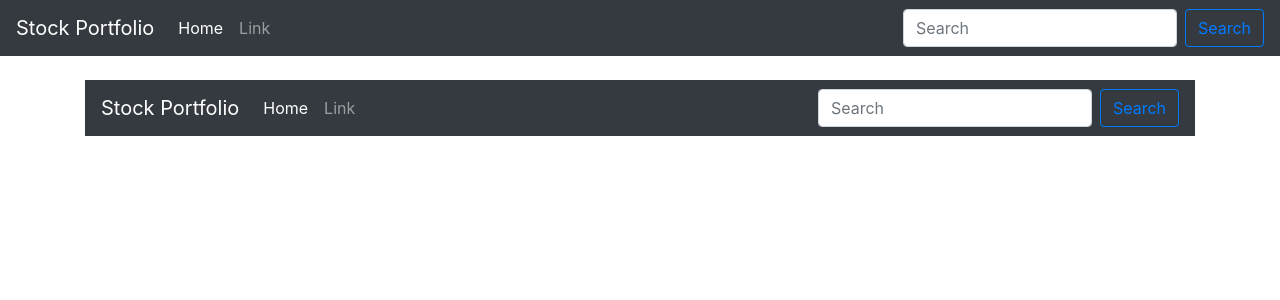
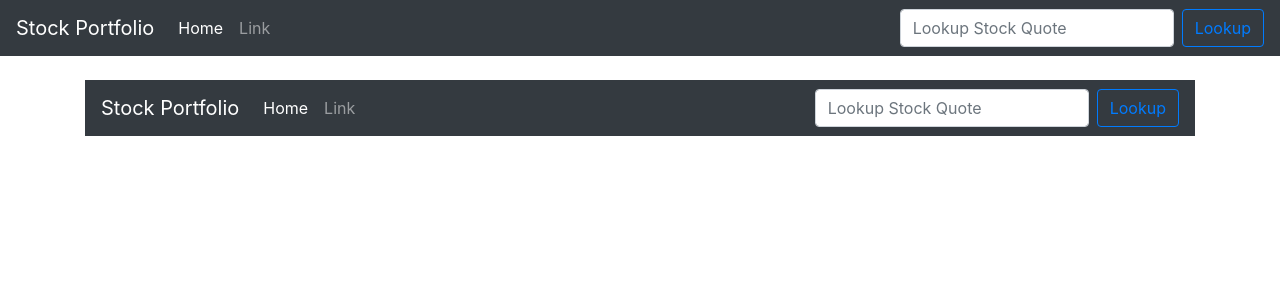
Before and after one commit to OssCrv/nodestock, a Node server app: template views/layouts/main.handlebars in a window 1280 px wide. Shown: the top 300 px of the page. Run offline with Node 20, Linux system fonts and the light colour scheme; the template is opened without the code that fills it, so the values that code supplies are empty; some libraries are stand-ins or nearby versions.

Commit message:
Starting with the Ticker request

```diff
--- a/index.js
+++ b/index.js
@@ -4,14 +4,19 @@ const app = express();
 const exphbs  = require('express-handlebars');
 const path = require('path');
 const request = require('request');
+const bodyParser = require('body-parser');
 
 const PORT = process.env.port || 5000;
 
 
+// Use body parser middleware
+app.use(bodyParser.urlencoded({extended: false}));
+
+
 //Create call_API function
-function call_api(finishedAPI){
+function call_api(finishedAPI, ticker){
 // API KEY pk_25028e0043ef489ba145026dd2a4e0bf
-request('https://cloud.iexapis.com/stable/stock/fb/quote?token=pk_25028e0043ef489ba145026dd2a4e0bf', {json: true}, (err, res, body) =>{
+request('https://cloud.iexapis.com/stable/stock/'+ ticker +'/quote?token=pk_25028e0043ef489ba145026dd2a4e0bf', {json: true}, (err, res, body) =>{
 	if (err){return console.log(err);}
 	if(res.statusCode === 200){
 		//console.log(body);
@@ -29,12 +34,22 @@ app.set('view engine', 'handlebars');
 
 const otherstuff = "hello there, this is other stuff!";
 
-//Set handlebars routes
+//Set handlebars GET index route
 app.get('/', function (req, res) {
 	call_api(function(doneAPI){
 		res.render('home',{
     	stock: doneAPI
-    })
+    	});
+	});
+});
+
+//Set handlebars POST index route
+app.post('/', function (req, res) {
+	call_api(function(doneAPI){
+		//posted_stuff = req.body.stock_ticker;
+		res.render('home',{
+    	stock: doneAPI
+    	});
 	});
 });
 
--- a/package.json
+++ b/package.json
@@ -11,6 +11,7 @@
   "author": "",
   "license": "ISC",
   "dependencies": {
+    "body-parser": "^1.19.0",
     "express": "^4.17.1",
     "express-handlebars": "^3.1.0",
     "nodemon": "^1.19.2",
--- a/views/layouts/main.handlebars
+++ b/views/layouts/main.handlebars
@@ -28,9 +28,9 @@
 
 
     </ul>
-    <form class="form-inline my-2 my-lg-0">
-      <input class="form-control mr-sm-2" type="search" placeholder="Search" aria-label="Search">
-      <button class="btn btn-outline-primary my-2 my-sm-0" type="submit">Search</button>
+    <form class="form-inline my-2 my-lg-0" action="/" method="POST">
+      <input class="form-control mr-sm-2" type="search" placeholder="Lookup Stock Quote" aria-label="Search" name="stock_ticker">
+      <button class="btn btn-outline-primary my-2 my-sm-0" type="submit">Lookup</button>
     </form>
   </div>
 </nav>
```
Also changed, not shown: views/home.handlebars (+3 -4 lines).
